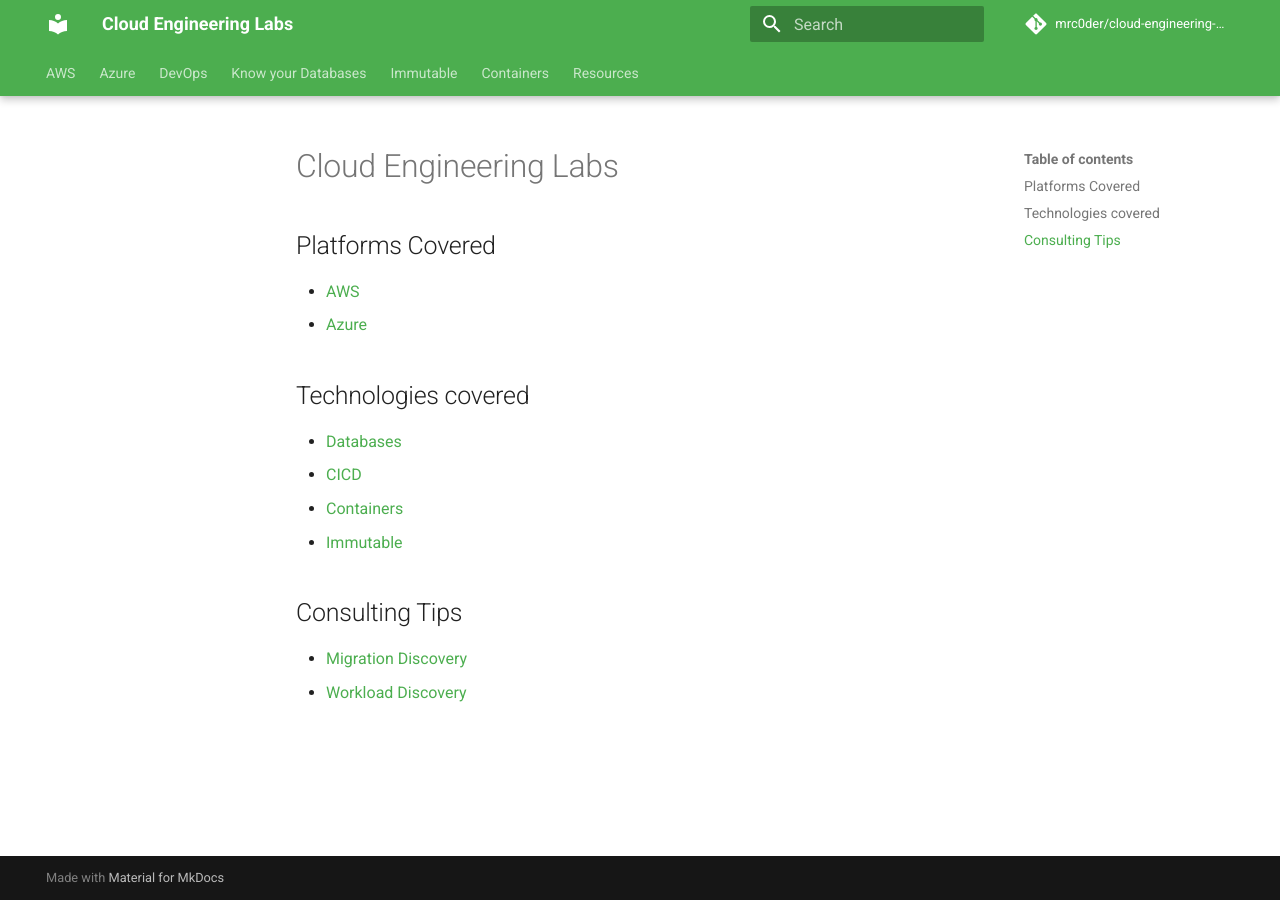
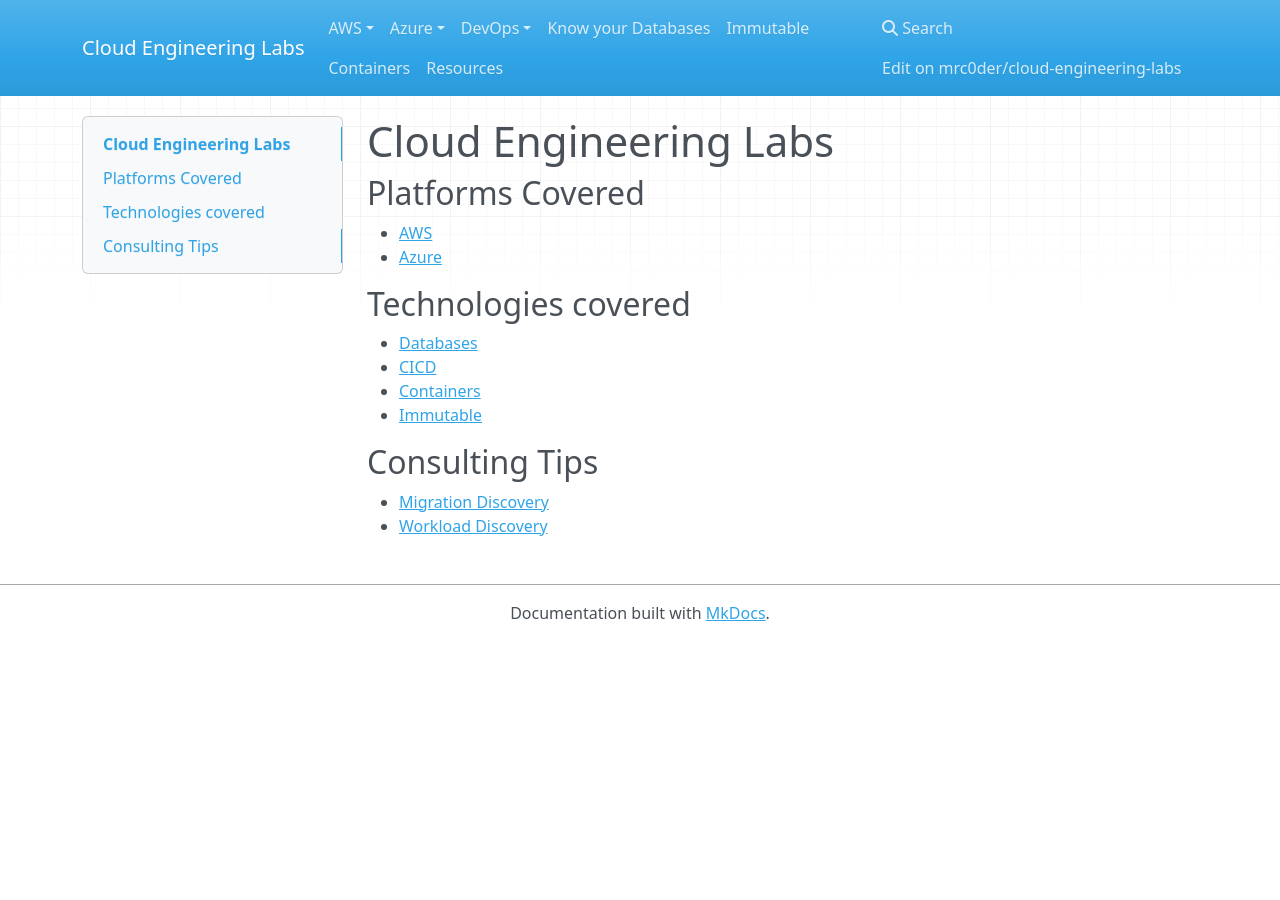
Before and after one commit to mrc0der/cloud-engineering-guides, an MkDocs documentation site: the page built from docs/index.md, in a window 1280 px wide. Built offline with MkDocs 1.6.1, drawn with Linux system fonts in a browser that asks for light colours; nearby versions of some CDN libraries; plug-ins that fetch from the network failed and are left out; comment, search, counter and statistics services are not loaded; the version menu is left out.

Commit message:
fixing docs

```diff
--- a/mkdocs.yml
+++ b/mkdocs.yml
@@ -3,21 +3,21 @@
 site_url: https://mrc0der.github.io/cloud-engineering-labs/
 
 theme:
-  name: material
-  features:
-    - announce.dismiss
-    # - content.action.edit
-    - header.autohide
-    - navigation.top
-    - navigation.instant
-    - navigation.tabs
-    - navigation.tabs.sticky
-    - search.suggest
-    - search.highlight
+  name: mkdocs
+  # features:
+  #   - announce.dismiss
+  #   # - content.action.edit
+  #   - header.autohide
+  #   - navigation.top
+  #   - navigation.instant
+  #   - navigation.tabs
+  #   - navigation.tabs.sticky
+  #   - search.suggest
+  #   - search.highlight
   # icon:
   #   repo: fontawesome/brands/github
-  palette:
-    primary: green
+  # palette:
+  #   primary: green
 
 repo_url: https://github.com/mrc0der/cloud-engineering-labs/tree/main
 edit_uri: edit/main/docs/
```
